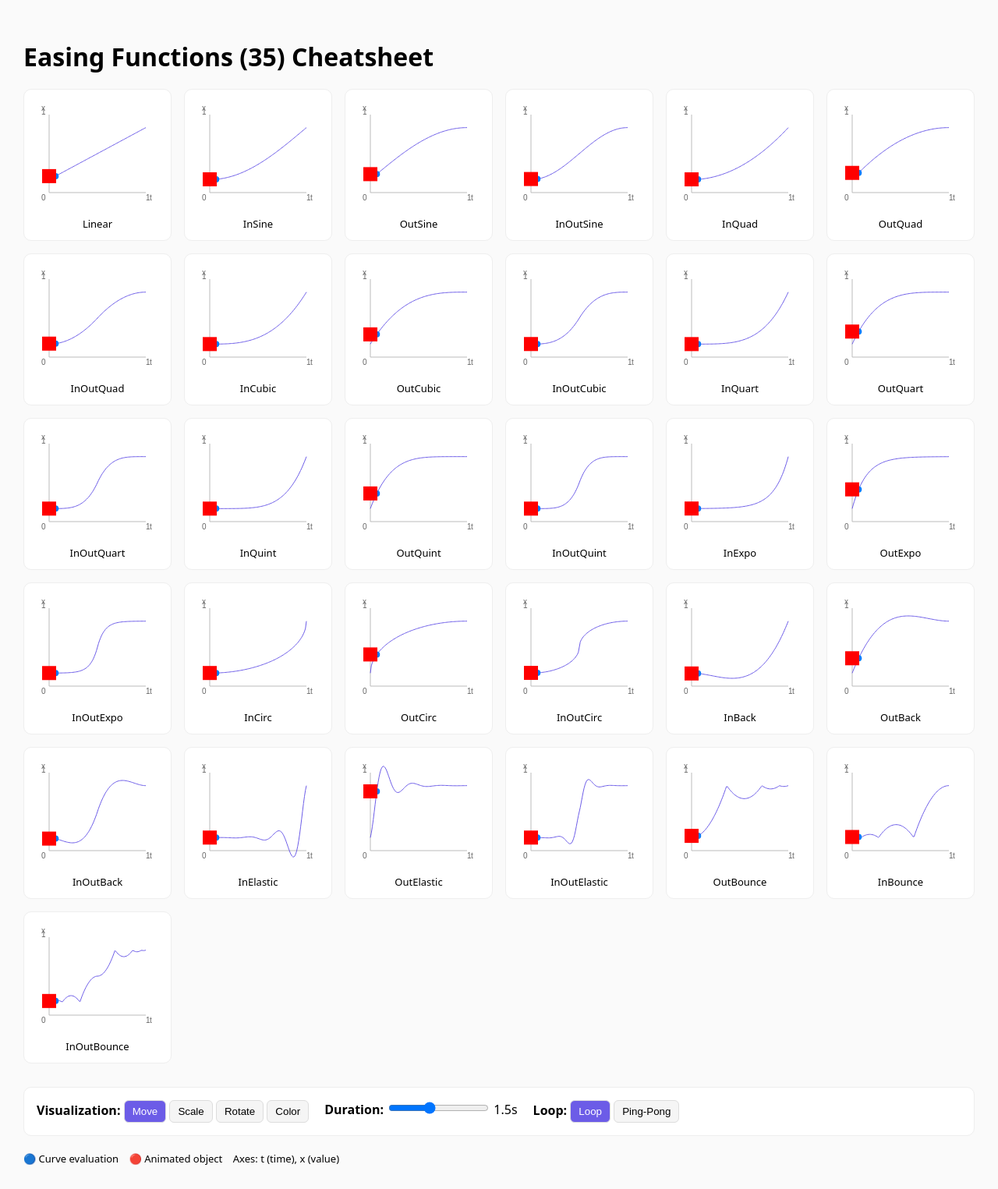
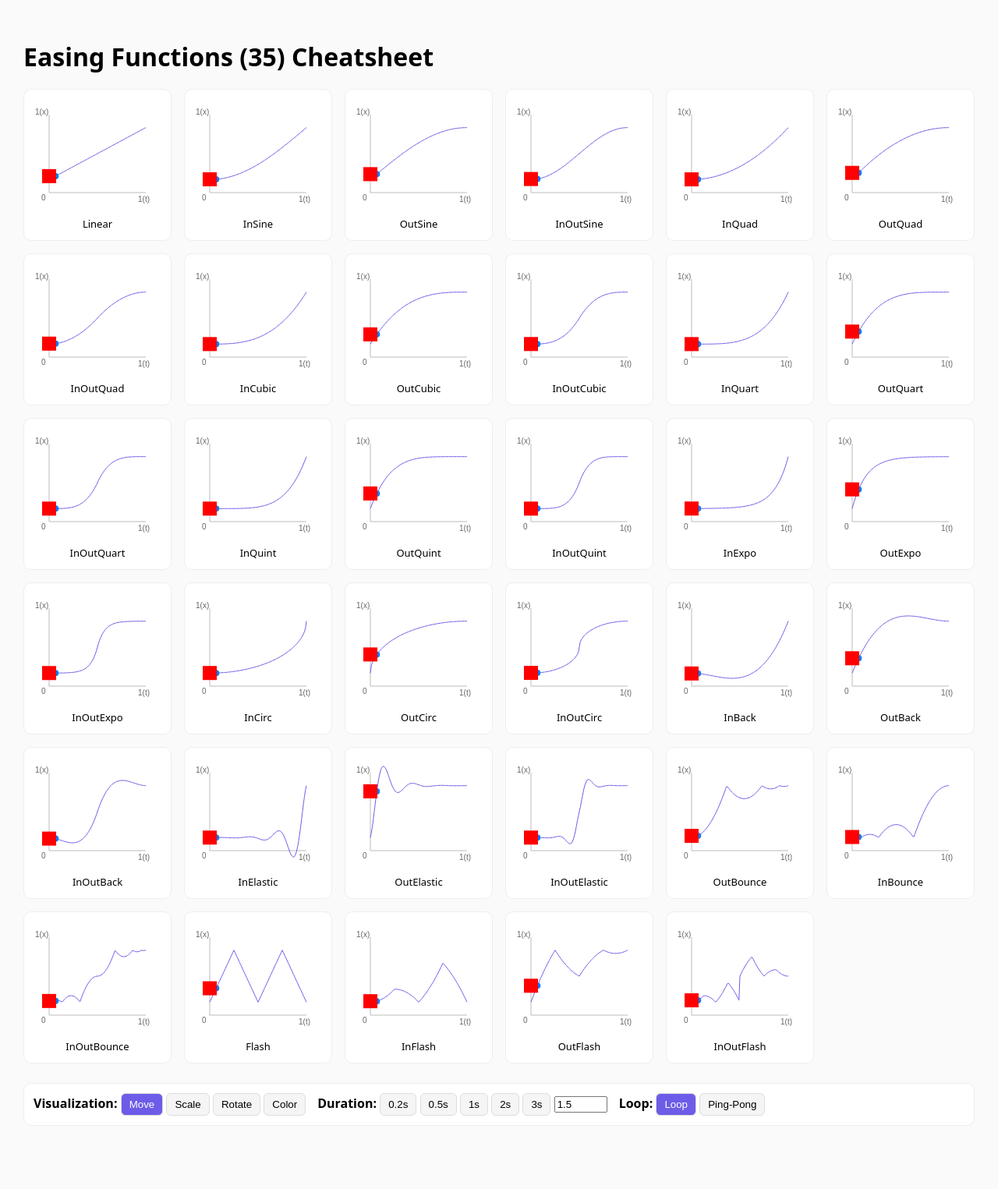
Before and after one commit to cholushkin/cholushkin.github.io, a Jekyll site: the page cheatsheets/easings.html, which Jekyll copies as it is, in a window 1280 px wide. Shown: the whole page at 78% size. Built offline with Jekyll 4.4.1, drawn with Linux system fonts in a browser that asks for light colours; after the commit the page ends 1474 px from its top, so only the background shows below that; some of the changed lines change nothing that is shown.

Commit message:
change: easings

```diff
--- a/cheatsheets/easings.html
+++ b/cheatsheets/easings.html
@@ -6,65 +6,64 @@
 
 <style>
 body {
-  font-family: system-ui, -apple-system, sans-serif;
-  background: #fafafa;
-  margin: 0;
-  padding: 30px;
+  font-family: system-ui;
+  background:#fafafa;
+  margin:0;
+  padding:30px;
 }
 
-h1 { margin-bottom: 20px; }
+h1 { margin-bottom:20px; }
 
 .grid {
-  display: grid;
-  grid-template-columns: repeat(auto-fill, minmax(180px, 1fr));
-  gap: 16px;
+  display:grid;
+  grid-template-columns:repeat(auto-fill,minmax(180px,1fr));
+  gap:16px;
 }
 
 .card {
-  background: white;
-  border: 1px solid #eee;
-  border-radius: 10px;
-  padding: 12px;
+  background:white;
+  border:1px solid #eee;
+  border-radius:10px;
+  padding:12px;
 }
 
 canvas {
-  width: 100%;
-  height: 140px;
+  width:100%;
+  height:140px;
 }
 
 .name {
-  font-size: 13px;
-  text-align: center;
-  margin-top: 6px;
+  text-align:center;
+  font-size:13px;
+  margin-top:6px;
 }
 
 .controls {
-  margin-top: 30px;
-  padding: 16px;
-  background: white;
-  border: 1px solid #eee;
-  border-radius: 10px;
-  display: flex;
-  gap: 20px;
-  flex-wrap: wrap;
+  margin-top:25px;
+  background:white;
+  padding:12px;
+  border-radius:10px;
+  border:1px solid #eee;
+  display:flex;
+  gap:15px;
+  flex-wrap:wrap;
 }
 
 button {
-  padding: 6px 10px;
-  border-radius: 6px;
-  border: 1px solid #ddd;
-  background: #f5f5f5;
-  cursor: pointer;
+  padding:6px 10px;
+  border-radius:6px;
+  border:1px solid #ddd;
+  background:#f5f5f5;
+  cursor:pointer;
 }
 
 button.active {
-  background: #6c5ce7;
-  color: white;
+  background:#6c5ce7;
+  color:white;
 }
 
-.legend {
-  margin-top: 20px;
-  font-size: 13px;
+input[type="number"]{
+  width:60px;
 }
 </style>
 </head>
@@ -86,8 +85,12 @@ button.active {
 
   <div>
     <strong>Duration:</strong>
-    <input type="range" id="duration" min="0.5" max="3" step="0.1" value="1.5">
-    <span id="durationLabel">1.5s</span>
+    <button onclick="setDuration(0.2)">0.2s</button>
+    <button onclick="setDuration(0.5)">0.5s</button>
+    <button onclick="setDuration(1)">1s</button>
+    <button onclick="setDuration(2)">2s</button>
+    <button onclick="setDuration(3)">3s</button>
+    <input id="durationInput" type="number" step="0.1" value="1.5">
   </div>
 
   <div>
@@ -97,93 +100,101 @@ button.active {
   </div>
 </div>
 
-<div class="legend">
-🔵 Curve evaluation &nbsp;&nbsp;
-🔴 Animated object &nbsp;&nbsp;
-Axes: t (time), x (value)
-</div>
-
 <script>
 const DRAW_MARGIN = 0.25;
 
-/* ========= EASINGS ========= */
-const E = {
-  Linear: t => t,
+/* ---------- EASINGS ---------- */
+const E = {};
 
-  InSine: t => 1 - Math.cos(t * Math.PI / 2),
-  OutSine: t => Math.sin(t * Math.PI / 2),
-  InOutSine: t => -(Math.cos(Math.PI * t) - 1) / 2,
+/* base */
+E.Linear = t=>t;
 
-  InQuad: t => t*t,
-  OutQuad: t => t*(2-t),
-  InOutQuad: t => t<.5 ? 2*t*t : 1-Math.pow(-2*t+2,2)/2,
+/* sine */
+E.InSine=t=>1-Math.cos(t*Math.PI/2);
+E.OutSine=t=>Math.sin(t*Math.PI/2);
+E.InOutSine=t=>-(Math.cos(Math.PI*t)-1)/2;
 
-  InCubic: t => t*t*t,
-  OutCubic: t => 1-Math.pow(1-t,3),
-  InOutCubic: t => t<.5 ? 4*t*t*t : 1-Math.pow(-2*t+2,3)/2,
+/* quad */
+E.InQuad=t=>t*t;
+E.OutQuad=t=>t*(2-t);
+E.InOutQuad=t=>t<.5?2*t*t:1-Math.pow(-2*t+2,2)/2;
 
-  InQuart: t => t*t*t*t,
-  OutQuart: t => 1-Math.pow(1-t,4),
-  InOutQuart: t => t<.5 ? 8*t*t*t*t : 1-Math.pow(-2*t+2,4)/2,
+/* cubic */
+E.InCubic=t=>t*t*t;
+E.OutCubic=t=>1-Math.pow(1-t,3);
+E.InOutCubic=t=>t<.5?4*t*t*t:1-Math.pow(-2*t+2,3)/2;
 
-  InQuint: t => t*t*t*t*t,
-  OutQuint: t => 1-Math.pow(1-t,5),
-  InOutQuint: t => t<.5 ? 16*t*t*t*t*t : 1-Math.pow(-2*t+2,5)/2,
+/* quart */
+E.InQuart=t=>t*t*t*t;
+E.OutQuart=t=>1-Math.pow(1-t,4);
+E.InOutQuart=t=>t<.5?8*t*t*t*t:1-Math.pow(-2*t+2,4)/2;
 
-  InExpo: t => t===0?0:Math.pow(2,10*t-10),
-  OutExpo: t => t===1?1:1-Math.pow(2,-10*t),
-  InOutExpo: t =>
-    t===0?0:t===1?1:
-    t<.5?Math.pow(2,20*t-10)/2:(2-Math.pow(2,-20*t+10))/2,
+/* quint */
+E.InQuint=t=>t*t*t*t*t;
+E.OutQuint=t=>1-Math.pow(1-t,5);
+E.InOutQuint=t=>t<.5?16*t*t*t*t*t:1-Math.pow(-2*t+2,5)/2;
 
-  InCirc: t => 1-Math.sqrt(1-t*t),
-  OutCirc: t => Math.sqrt(1-(t-1)*(t-1)),
-  InOutCirc: t =>
-    t<.5?(1-Math.sqrt(1-(2*t)**2))/2:
-    (Math.sqrt(1-(-2*t+2)**2)+1)/2,
+/* expo */
+E.InExpo=t=>t===0?0:Math.pow(2,10*t-10);
+E.OutExpo=t=>t===1?1:1-Math.pow(2,-10*t);
+E.InOutExpo=t=>t===0?0:t===1?1:t<.5?Math.pow(2,20*t-10)/2:(2-Math.pow(2,-20*t+10))/2;
 
-  InBack: t => { const c=1.70158; return (c+1)*t*t*t - c*t*t; },
-  OutBack: t => { const c=1.70158; return 1+(c+1)*(t-1)**3 + c*(t-1)**2; },
-  InOutBack: t => {
+/* circ */
+E.InCirc=t=>1-Math.sqrt(1-t*t);
+E.OutCirc=t=>Math.sqrt(1-(t-1)*(t-1));
+E.InOutCirc=t=>t<.5?(1-Math.sqrt(1-(2*t)**2))/2:(Math.sqrt(1-(-2*t+2)**2)+1)/2;
+
+/* back */
+E.InBack=t=>{const c=1.70158;return (c+1)*t*t*t-c*t*t};
+E.OutBack=t=>{const c=1.70158;return 1+(c+1)*(t-1)**3+c*(t-1)**2};
+E.InOutBack=t=>{
  const c=1.70158*1.525;
-    return t<.5
-      ? ((2*t)**2*((c+1)*2*t-c))/2
-      : ((2*t-2)**2*((c+1)*(t*2-2)+c)+2)/2;
-  },
-
-  InElastic: t =>
-    t===0||t===1 ? t :
-    -Math.pow(2,10*t-10)*Math.sin((t*10-10.75)*(2*Math.PI/3)),
-
-  OutElastic: t =>
-    t===0||t===1 ? t :
-    Math.pow(2,-10*t)*Math.sin((t*10-0.75)*(2*Math.PI/3))+1,
-
-  InOutElastic: t =>
-    t===0||t===1 ? t :
-    t<.5
-      ? -(Math.pow(2,20*t-10)*Math.sin((20*t-11.125)*(2*Math.PI/4.5)))/2
-      : (Math.pow(2,-20*t+10)*Math.sin((20*t-11.125)*(2*Math.PI/4.5)))/2+1,
-
-  OutBounce: t => {
-    const n=7.5625,d=2.75;
-    if(t<1/d) return n*t*t;
-    if(t<2/d) return n*(t-=1.5/d)*t+0.75;
-    if(t<2.5/d) return n*(t-=2.25/d)*t+0.9375;
-    return n*(t-=2.625/d)*t+0.984375;
-  },
-
-  InBounce: t => 1 - E.OutBounce(1 - t),
-
-  InOutBounce: t =>
-    t<.5
-      ? (1-E.OutBounce(1-2*t))/2
-      : (1+E.OutBounce(2*t-1))/2
+ return t<.5?( (2*t)**2*((c+1)*2*t-c) )/2
+             :( (2*t-2)**2*((c+1)*(t*2-2)+c)+2 )/2;
 };
 
-/* ========= CLASS ========= */
-class View {
-  constructor(canvas, fn){
+/* elastic */
+E.InElastic=t=>{
+ if(t===0||t===1)return t;
+ return -Math.pow(2,10*t-10)*Math.sin((t*10-10.75)*(2*Math.PI/3));
+};
+E.OutElastic=t=>{
+ if(t===0||t===1)return t;
+ return Math.pow(2,-10*t)*Math.sin((t*10-.75)*(2*Math.PI/3))+1;
+};
+E.InOutElastic=t=>{
+ if(t===0||t===1)return t;
+ return t<.5
+ ?-(Math.pow(2,20*t-10)*Math.sin((20*t-11.125)*(2*Math.PI/4.5)))/2
+ :(Math.pow(2,-20*t+10)*Math.sin((20*t-11.125)*(2*Math.PI/4.5)))/2+1;
+};
+
+/* bounce */
+E.OutBounce=t=>{
+ const n=7.5625,d=2.75;
+ if(t<1/d)return n*t*t;
+ if(t<2/d)return n*(t-=1.5/d)*t+.75;
+ if(t<2.5/d)return n*(t-=2.25/d)*t+.9375;
+ return n*(t-=2.625/d)*t+.984375;
+};
+E.InBounce=t=>1-E.OutBounce(1-t);
+E.InOutBounce=t=>t<.5?(1-E.OutBounce(1-2*t))/2:(1+E.OutBounce(2*t-1))/2;
+
+/* flash (4 zigzags default) */
+function flash(t){
+ const count=4;
+ const step=Math.floor(t*count);
+ const p=t*count-step;
+ return step%2===0?p:1-p;
+}
+E.Flash=t=>flash(t);
+E.InFlash=t=>t*flash(t);
+E.OutFlash=t=>(1-t)*flash(t)+t;
+E.InOutFlash=t=>t<.5?0.5*(t*2)*flash(t*2):0.5+0.5*((1-(t-.5)*2)*flash((t-.5)*2));
+
+/* ---------- CLASS ---------- */
+class View{
+ constructor(canvas,fn){
   this.canvas=canvas;
   this.fn=fn;
  }
@@ -194,7 +205,6 @@ class View {
   const h=this.canvas.height=this.canvas.offsetHeight;
 
   const pad=20;
-
   const minY=-DRAW_MARGIN;
   const maxY=1+DRAW_MARGIN;
 
@@ -213,11 +223,10 @@ class View {
 
   ctx.fillStyle="#666";
   ctx.font="10px sans-serif";
+
   ctx.fillText("0",pad-10,h-pad+10);
-    ctx.fillText("1",pad-10,pad);
-    ctx.fillText("1",w-pad,h-pad+10);
-    ctx.fillText("t",w-pad+5,h-pad+10);
-    ctx.fillText("x",pad-10,pad-5);
+  ctx.fillText("1(x)",pad-18,pad);
+  ctx.fillText("1(t)",w-pad-10,h-pad+12);
 
   /* curve */
   ctx.strokeStyle="#6c5ce7";
@@ -231,11 +240,13 @@ class View {
   ctx.stroke();
 
   /* time */
+  const dur=parseFloat(durationInput.value)||1;
+
   let tNorm;
   if(loopType==="loop"){
-      tNorm=(time/duration)%1;
+    tNorm=(time/dur)%1;
   }else{
-      const c=(time/duration)%2;
+    const c=(time/dur)%2;
     tNorm=c<1?c:2-c;
   }
 
@@ -244,6 +255,7 @@ class View {
   /* blue dot */
   const bx=pad+tNorm*(w-2*pad);
   const by=mapY(v);
+
   ctx.fillStyle="#007bff";
   ctx.beginPath();
   ctx.arc(bx,by,4,0,Math.PI*2);
@@ -276,15 +288,16 @@ class View {
 
   ctx.fillStyle=`rgb(${r},0,${b})`;
   ctx.fillRect(-size/2,-size/2,size,size);
+
   ctx.restore();
  }
 }
 
-/* init */
+/* ---------- INIT ---------- */
 const grid=document.getElementById("grid");
 const views=[];
 
-Object.entries(E).forEach(([n,f])=>{
+Object.entries(E).forEach(([name,fn])=>{
  const card=document.createElement("div");
  card.className="card";
 
@@ -292,21 +305,19 @@ Object.entries(E).forEach(([n,f])=>{
  const label=document.createElement("div");
 
  label.className="name";
-  label.textContent=n;
+ label.textContent=name;
 
  card.appendChild(canvas);
  card.appendChild(label);
  grid.appendChild(card);
 
-  views.push(new View(canvas,f));
+ views.push(new View(canvas,fn));
 });
 
 /* state */
 let flags={move:true,scale:false,rotate:false,color:false};
-let duration=1.5;
 let loopType="loop";
 
-/* loop */
 let start=performance.now();
 
 function animate(now){
@@ -316,7 +327,7 @@ function animate(now){
 }
 requestAnimationFrame(animate);
 
-/* controls */
+/* UI */
 function toggle(btn,key){
  flags[key]=!flags[key];
  btn.classList.toggle("active",flags[key]);
@@ -327,10 +338,9 @@ scaleBtn.onclick=()=>toggle(scaleBtn,"scale");
 rotateBtn.onclick=()=>toggle(rotateBtn,"rotate");
 colorBtn.onclick=()=>toggle(colorBtn,"color");
 
-duration.oninput=e=>{
-  duration=parseFloat(e.target.value);
-  durationLabel.textContent=duration.toFixed(1)+"s";
-};
+function setDuration(v){
+ durationInput.value=v;
+}
 
 loopBtn.onclick=()=>{
  loopType="loop";
```
Lines whose indentation alone changed are shown as unchanged.
